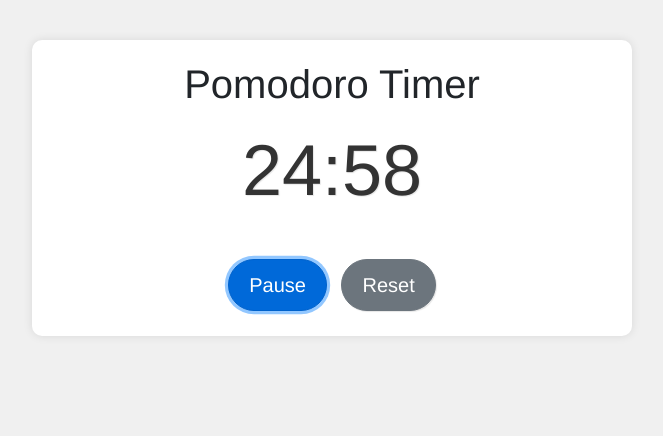
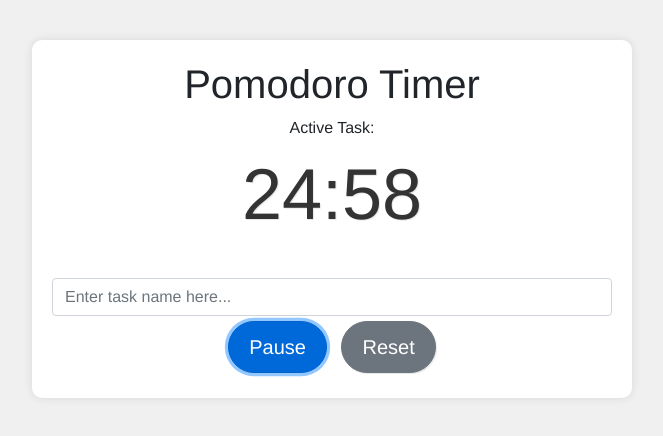
Before and after one commit to your-dev-team/pomodoro-timer-2, a website: page index.html in a window 1280 px wide. Both pictures are taken after a click on the button "Start". Shown: the whole page, without its empty margins (308-971 px from the left). Drawn offline with nearby package versions, Linux system fonts and the light colour scheme.

Commit message:
Add files via your-dev-team

```diff
--- a/index.html
+++ b/index.html
@@ -1,4 +1,4 @@
-<!DOCTYPE html>
+    <!DOCTYPE html>
 <html lang="en">
 <head>
   <meta charset="UTF-8">
@@ -10,8 +10,10 @@
 <body>
   <div class="container">
     <h1 class="text-center">Pomodoro Timer</h1>
+    <div id="activeTask" class="text-center"></div>
     <div id="timer" class="text-center">25:00</div>
     <div class="text-center">
+      <input id="taskInput" type="text" placeholder="Enter task name here..." class="form-control">
       <button id="startPauseBtn" class="btn btn-primary">Start</button>
       <button id="resetBtn" class="btn btn-secondary">Reset</button>
     </div>
--- a/main.js
+++ b/main.js
@@ -1,9 +1,13 @@
-document.getElementById('startPauseBtn').addEventListener('click', handleStartPauseClick);
+    document.getElementById('startPauseBtn').addEventListener('click', handleStartPauseClick);
 document.getElementById('resetBtn').addEventListener('click', handleResetClick);
+
+let taskInput = document.getElementById('taskInput');
+let activeTask = document.getElementById('activeTask');
 
 function handleStartPauseClick() {
   if (this.textContent === 'Start') {
     this.textContent = 'Pause';
+    activeTask.textContent = 'Active Task: ' + taskInput.value;
     startTimer();
   } else {
     this.textContent = 'Start';
@@ -14,4 +18,5 @@ function handleStartPauseClick() {
 function handleResetClick() {
   document.getElementById('startPauseBtn').textContent = 'Start';
   resetTimer();
+  activeTask.textContent = '';
 }
```
